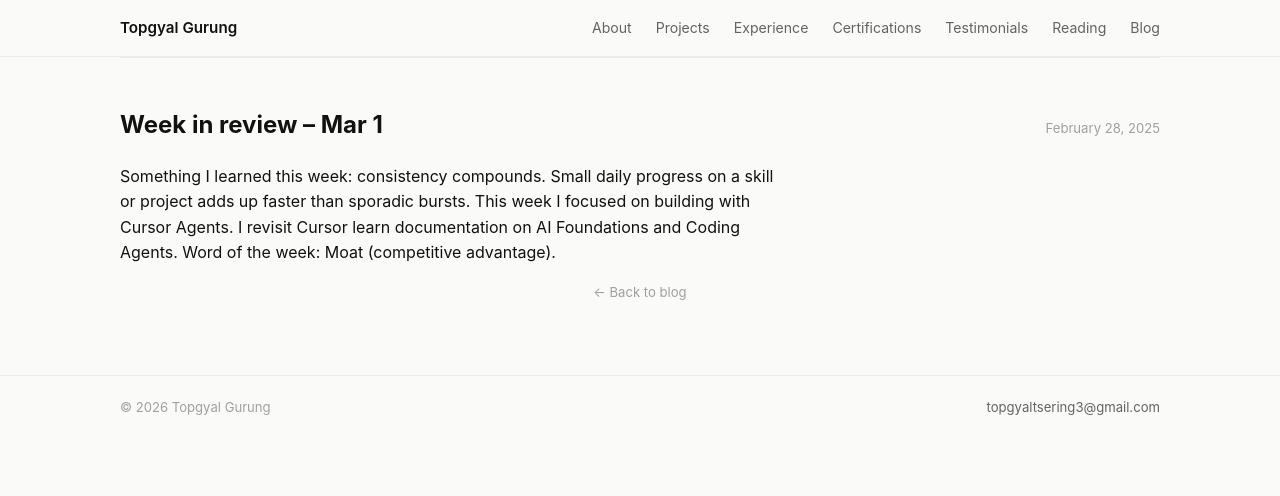
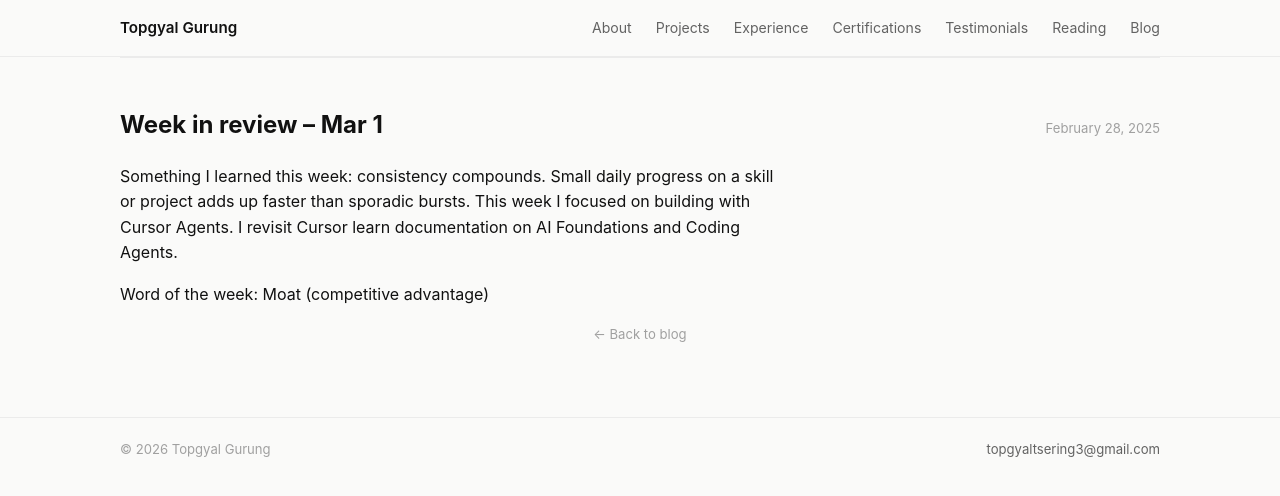
Before and after one commit to topgyalgurung/topgyalgurung.github.io, a Jekyll site: the page built from _posts/2025-03-01-week-in-review.md, in a window 1280 px wide. Shown: the top 496 px of the page. Built offline with Jekyll 4.4.1, drawn with Linux system fonts in a browser that asks for light colours.

```diff
--- a/_posts/2025-03-01-week-in-review.md
+++ b/_posts/2025-03-01-week-in-review.md
@@ -4,4 +4,6 @@ title: "Week in review – Mar 1"
 date: 2025-02-28
 ---
 
-Something I learned this week: consistency compounds. Small daily progress on a skill or project adds up faster than sporadic bursts. This week I focused on building with Cursor Agents. I revisit Cursor learn documentation on AI Foundations and Coding Agents. Word of the week: Moat (competitive advantage).
+Something I learned this week: consistency compounds. Small daily progress on a skill or project adds up faster than sporadic bursts. This week I focused on building with Cursor Agents. I revisit Cursor learn documentation on AI Foundations and Coding Agents.
+
+Word of the week: Moat (competitive advantage)
```
Also changed, not shown: _posts/2025-03-08-week-in-review.md (added, +27 -0 lines).
